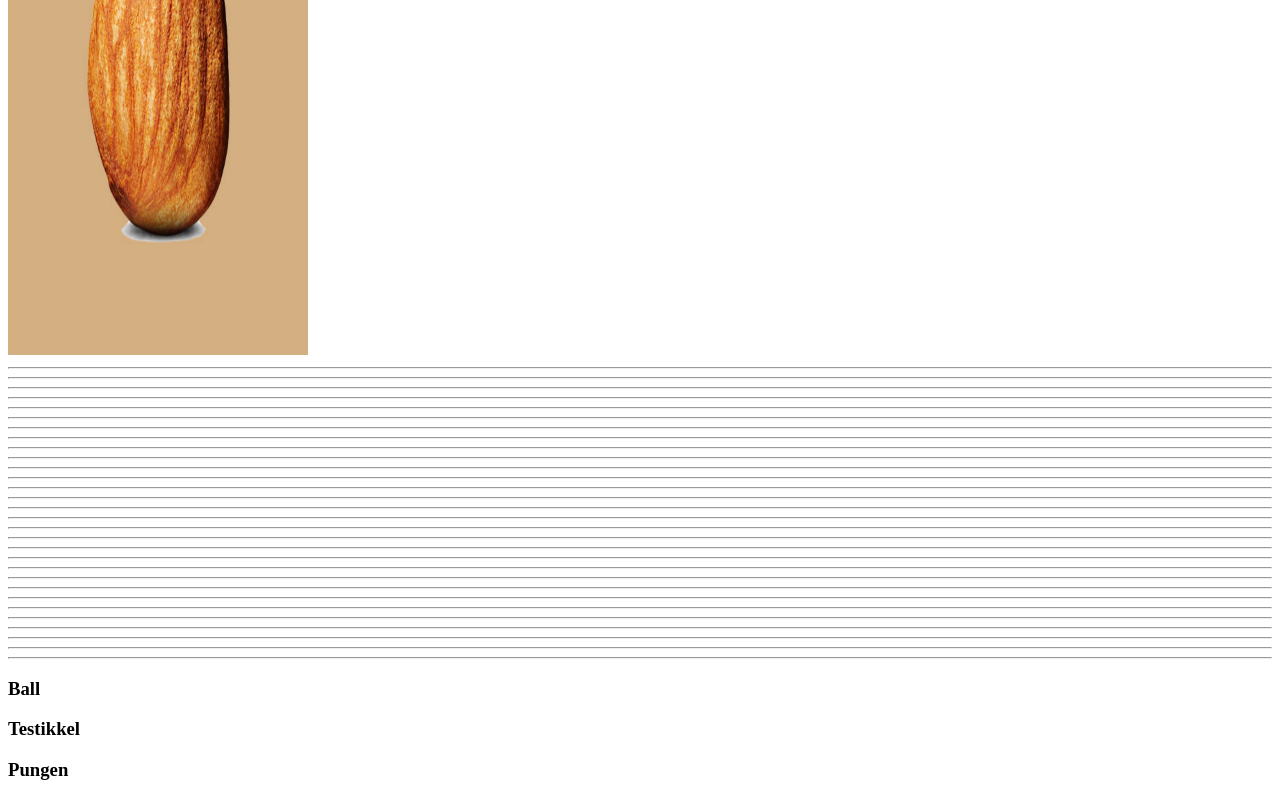
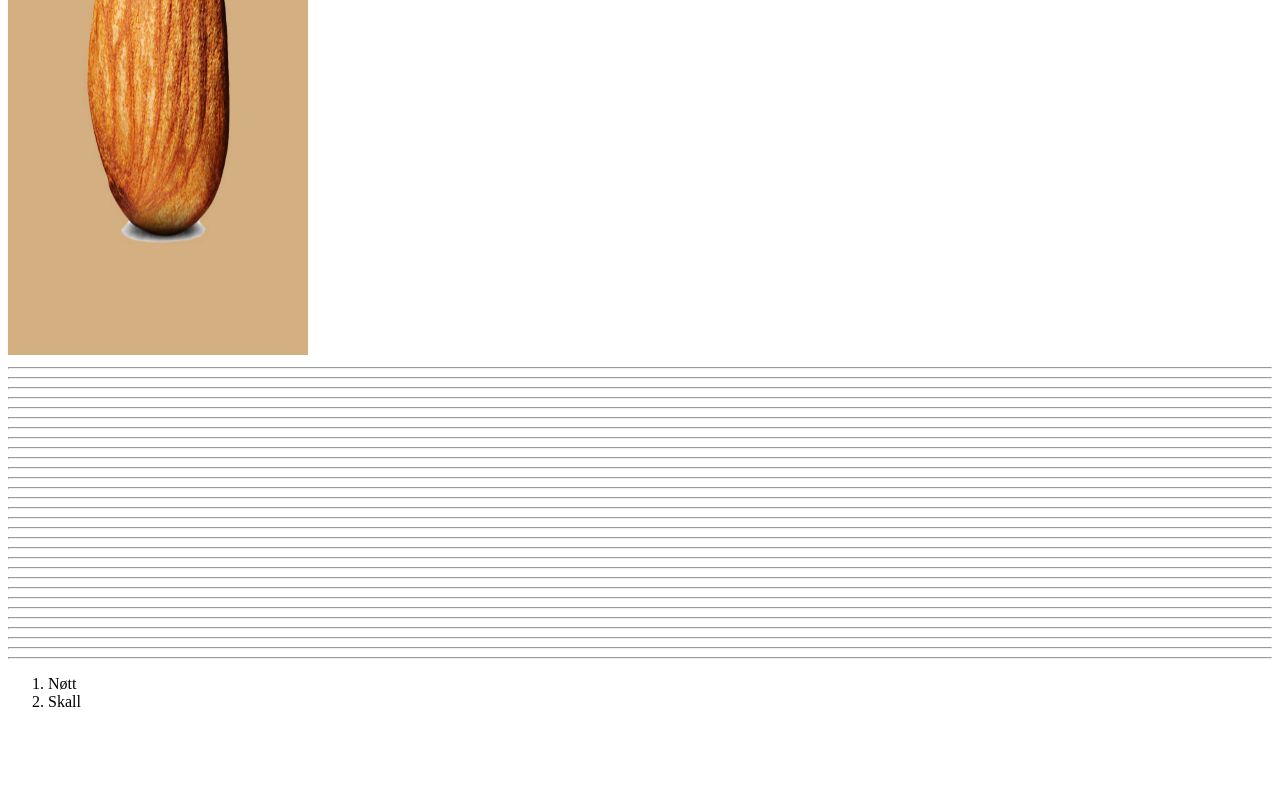
Before and after one commit to nutfarmhole/gougpmarrf, a plain HTML site: page index.html in a window 1280 px wide. Shown: the part 455-1255 px from the top of the page. After the commit the page ends 1182 px from the top, so only its background shows below. Drawn offline with Linux system fonts and the light colour scheme.

Commit message:
Update index.html

```diff
--- a/index.html
+++ b/index.html
@@ -43,10 +43,11 @@
 	<hr>
 	<hr>
 	<hr>
+	<ol>
+		<li>Nøtt</li>
+		<li>Skall</li>
+	<ol>
 
-	<h3>Ball</h3>
-	<h3>Testikkel</h3>
-	<h3>Pungen</h3>
 
   </body>
 </html>
```
